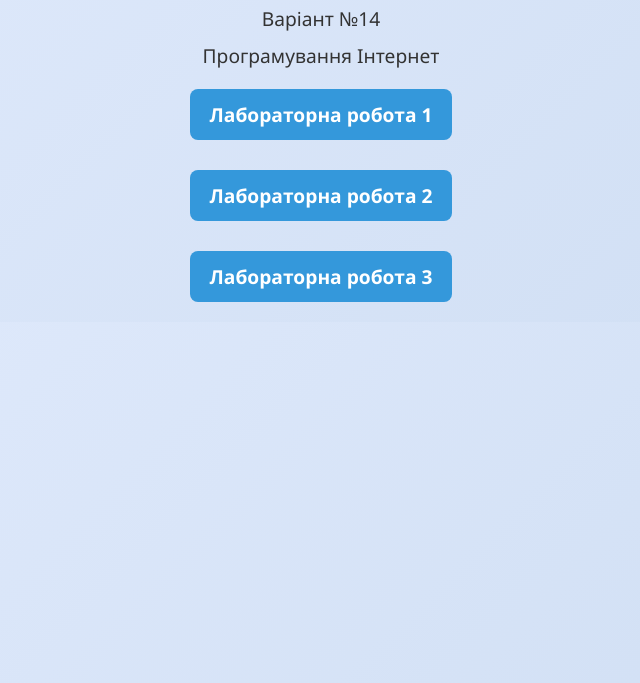
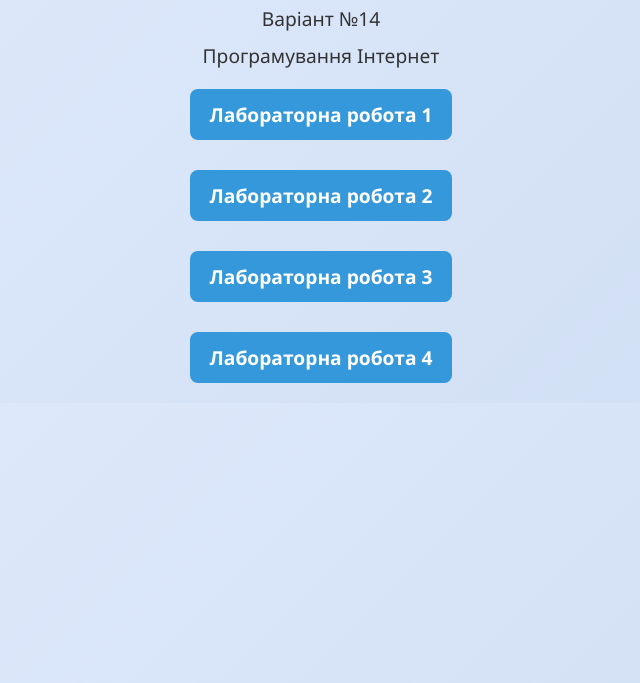
Before and after one commit to denysivantsiv/prog.internet, a plain HTML site: page index.html in a window 1280 px wide. Shown: the part 117-800 px from the top of the page, without its empty margins (319-959 px from the left). Drawn offline with Linux system fonts and the light colour scheme.

Commit message:
Update index.html

```diff
--- a/index.html
+++ b/index.html
@@ -13,5 +13,6 @@
     <p><a href = "lab1_Ivantsiv">Лабораторна робота 1 </a></p>
     <p><a href = "lab2_Ivantsiv">Лабораторна робота 2 </a></p>
     <p><a href = "lab3_Ivantsiv">Лабораторна робота 3 </a></p>
+    <p><a href = "lab4_Ivantsiv">Лабораторна робота 4 </a></p>
 </body>
 </html>
```
